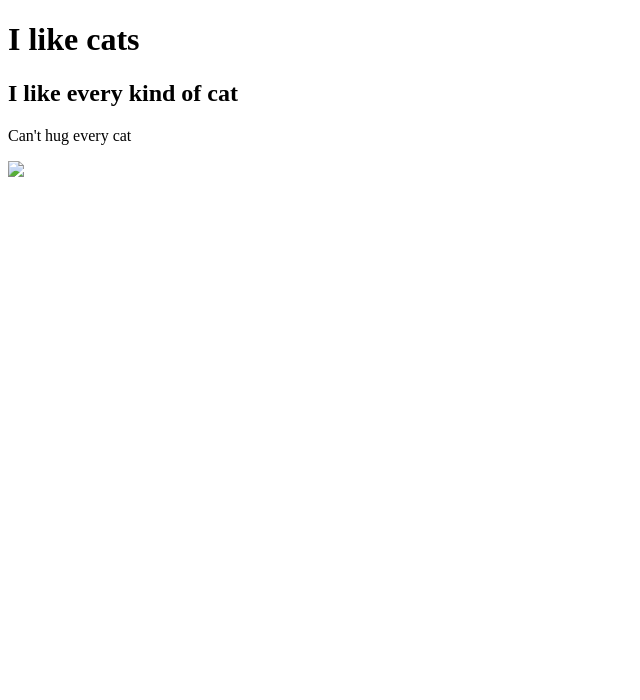
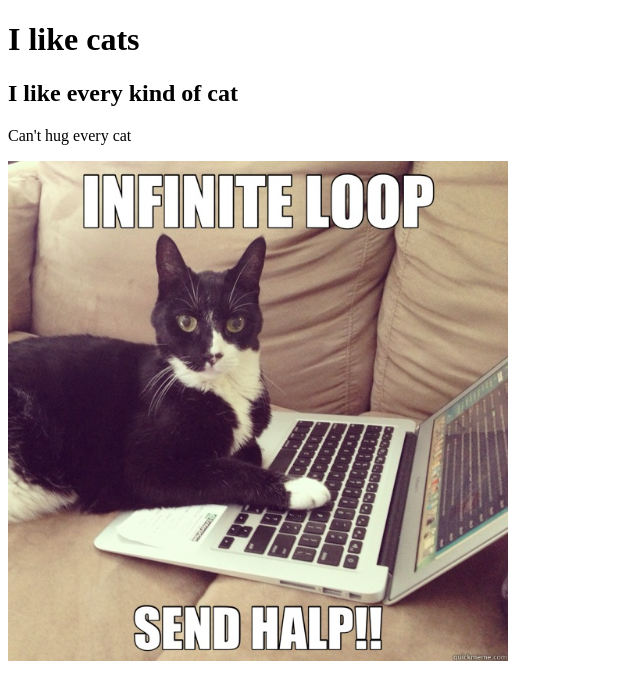
Before and after one commit to xinecoulter/html_intro, a plain HTML site: page showing_images.html in a window 1280 px wide. Shown: the whole page, without its empty margins (0-640 px from the left). Drawn offline with Linux system fonts and the light colour scheme.

Commit message:
make domino picture into a link

```diff
--- a/showing_images.html
+++ b/showing_images.html
@@ -8,7 +8,7 @@
   <h1>I like cats</h1>
   <h2>I like every kind of cat</h2>
   <p>Can't hug every cat</p>
-  <img src="domino.jpg" width=500 />
+  <a href="http://www.google.com"><img src="./img/domino.jpg" width=500 /></a>
 
 </body>
 </html>
```
